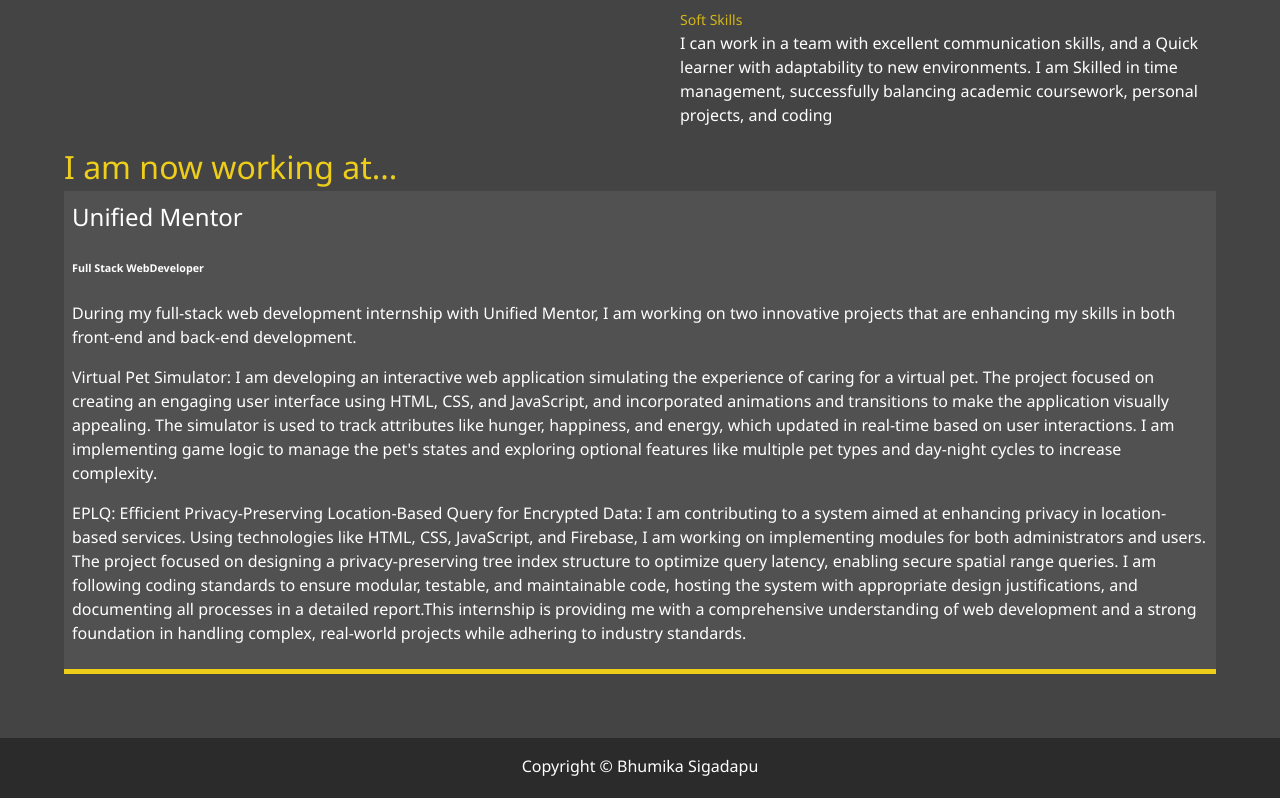
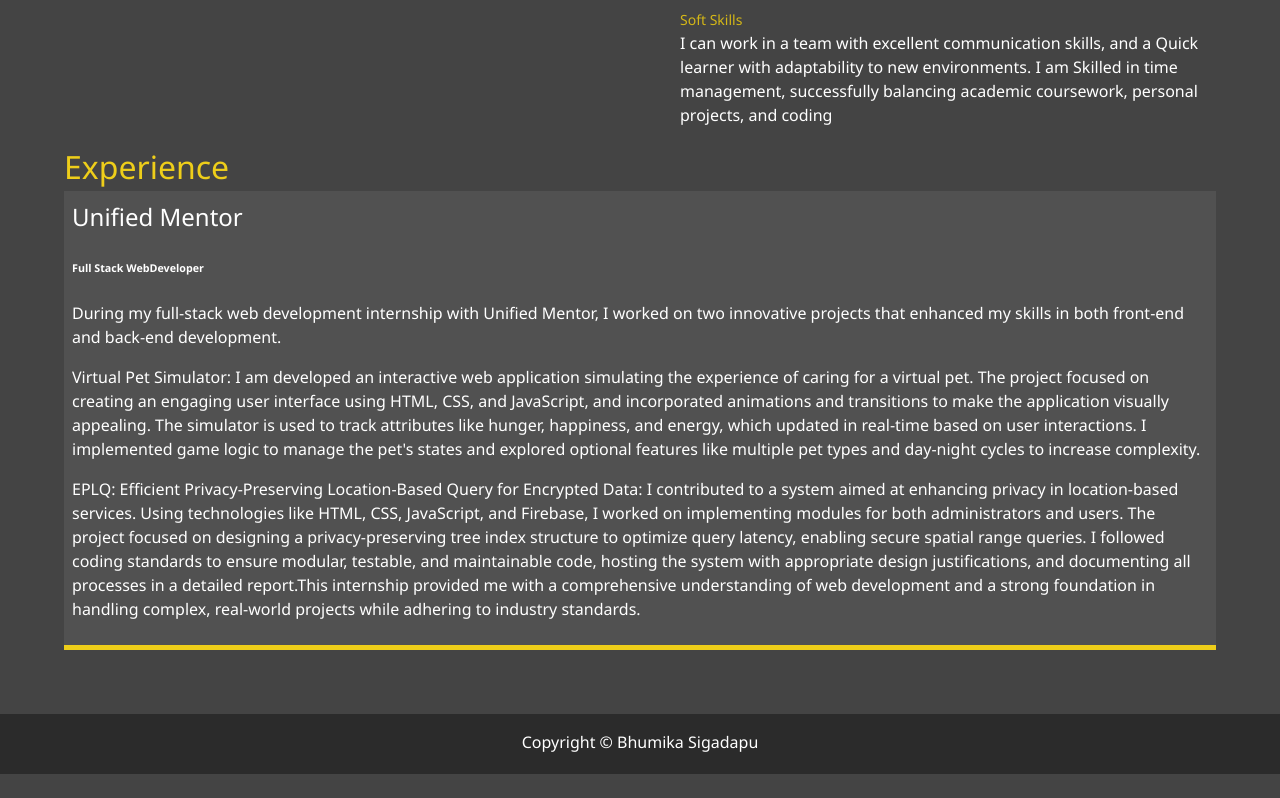
Before and after one commit to BhumikaSigadapu3/My_Portfolio, a website: page dist/about.html in a window 1280 px wide. Shown: the part 855-1653 px from the top of the page. After the commit the page ends 1629 px from the top, so only its background shows below. Drawn offline with Linux system fonts and the light colour scheme.

Commit message:
Update on Experience

```diff
--- a/dist/about.html
+++ b/dist/about.html
@@ -93,15 +93,15 @@
                 </div>
             </div>
 
-            <div class="heading"><h1>I am now working at...</h1></div>
+            <div class="heading"><h1>Experience</h1></div>
             <div class="job job-1">
                 <h2>Unified Mentor</h2>
                 <h6>Full Stack WebDeveloper</h6>
                 <p>
-                    During my full-stack web development internship with Unified Mentor, I am working on two innovative projects that are enhancing my skills in both front-end and back-end development.
+                    During my full-stack web development internship with Unified Mentor, I worked on two innovative projects that enhanced my skills in both front-end and back-end development.
                     <p>Virtual Pet Simulator:
-                    I am developing an interactive web application simulating the experience of caring for a virtual pet. The project focused on creating an engaging user interface using HTML, CSS, and JavaScript, and incorporated animations and transitions to make the application visually appealing. The simulator is used to track attributes like hunger, happiness, and energy, which updated in real-time based on user interactions. I am implementing game logic to manage the pet's states and exploring optional features like multiple pet types and day-night cycles to increase complexity.</p>
-                    <p>EPLQ: Efficient Privacy-Preserving Location-Based Query for Encrypted Data: I am contributing to a system aimed at enhancing privacy in location-based services. Using technologies like HTML, CSS, JavaScript, and Firebase, I am working on implementing modules for both administrators and users. The project focused on designing a privacy-preserving tree index structure to optimize query latency, enabling secure spatial range queries. I am following coding standards to ensure modular, testable, and maintainable code, hosting the system with appropriate design justifications, and documenting all processes in a detailed report.This internship is providing me with a comprehensive understanding of web development and a strong foundation in handling complex, real-world projects while adhering to industry standards.</p>
+                    I am developed an interactive web application simulating the experience of caring for a virtual pet. The project focused on creating an engaging user interface using HTML, CSS, and JavaScript, and incorporated animations and transitions to make the application visually appealing. The simulator is used to track attributes like hunger, happiness, and energy, which updated in real-time based on user interactions. I implemented game logic to manage the pet's states and explored optional features like multiple pet types and day-night cycles to increase complexity.</p>
+                    <p>EPLQ: Efficient Privacy-Preserving Location-Based Query for Encrypted Data: I contributed to a system aimed at enhancing privacy in location-based services. Using technologies like HTML, CSS, JavaScript, and Firebase, I worked on implementing modules for both administrators and users. The project focused on designing a privacy-preserving tree index structure to optimize query latency, enabling secure spatial range queries. I followed coding standards to ensure modular, testable, and maintainable code, hosting the system with appropriate design justifications, and documenting all processes in a detailed report.This internship provided me with a comprehensive understanding of web development and a strong foundation in handling complex, real-world projects while adhering to industry standards.</p>
                 </p>
             </div>
         </div>
```
